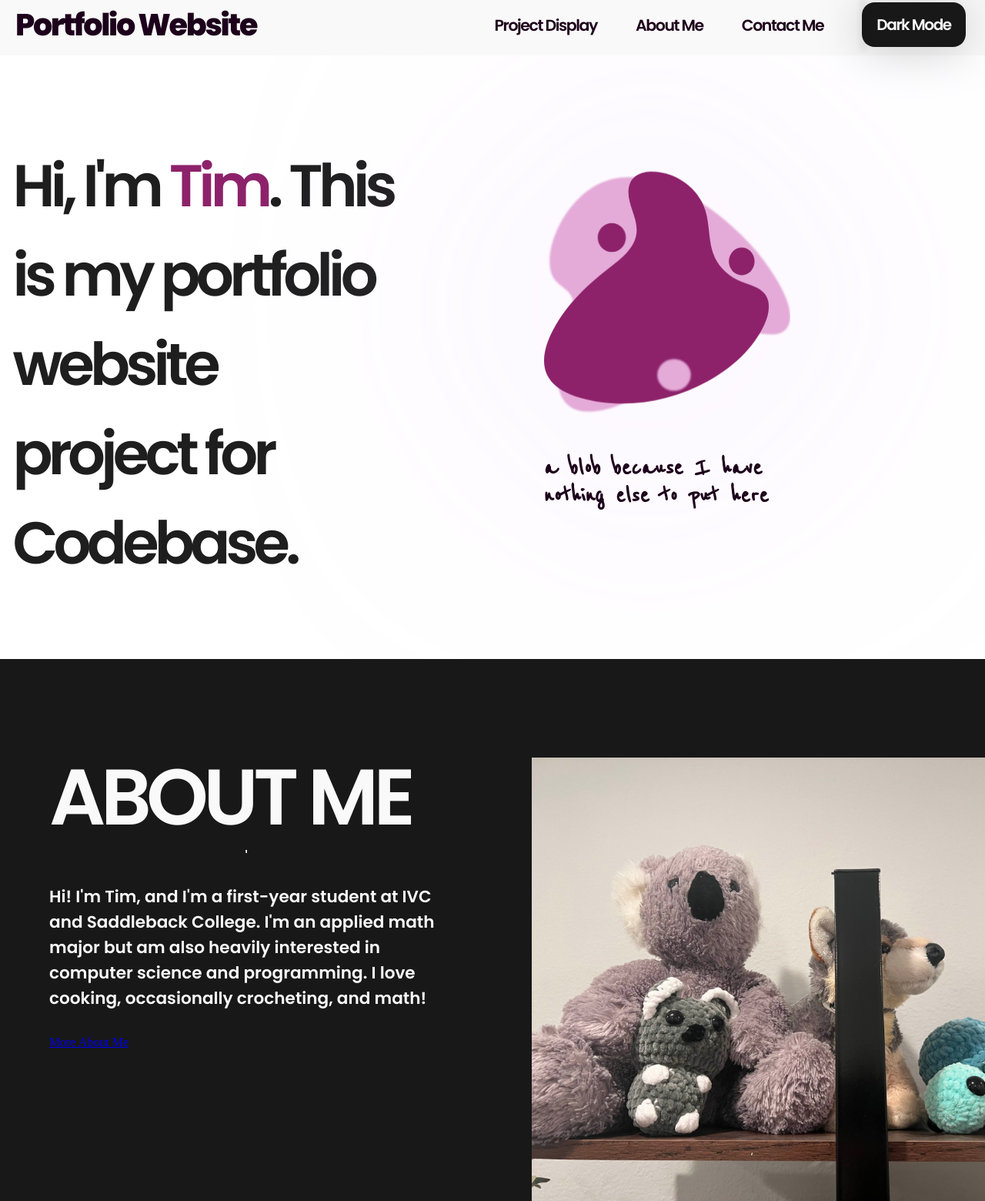
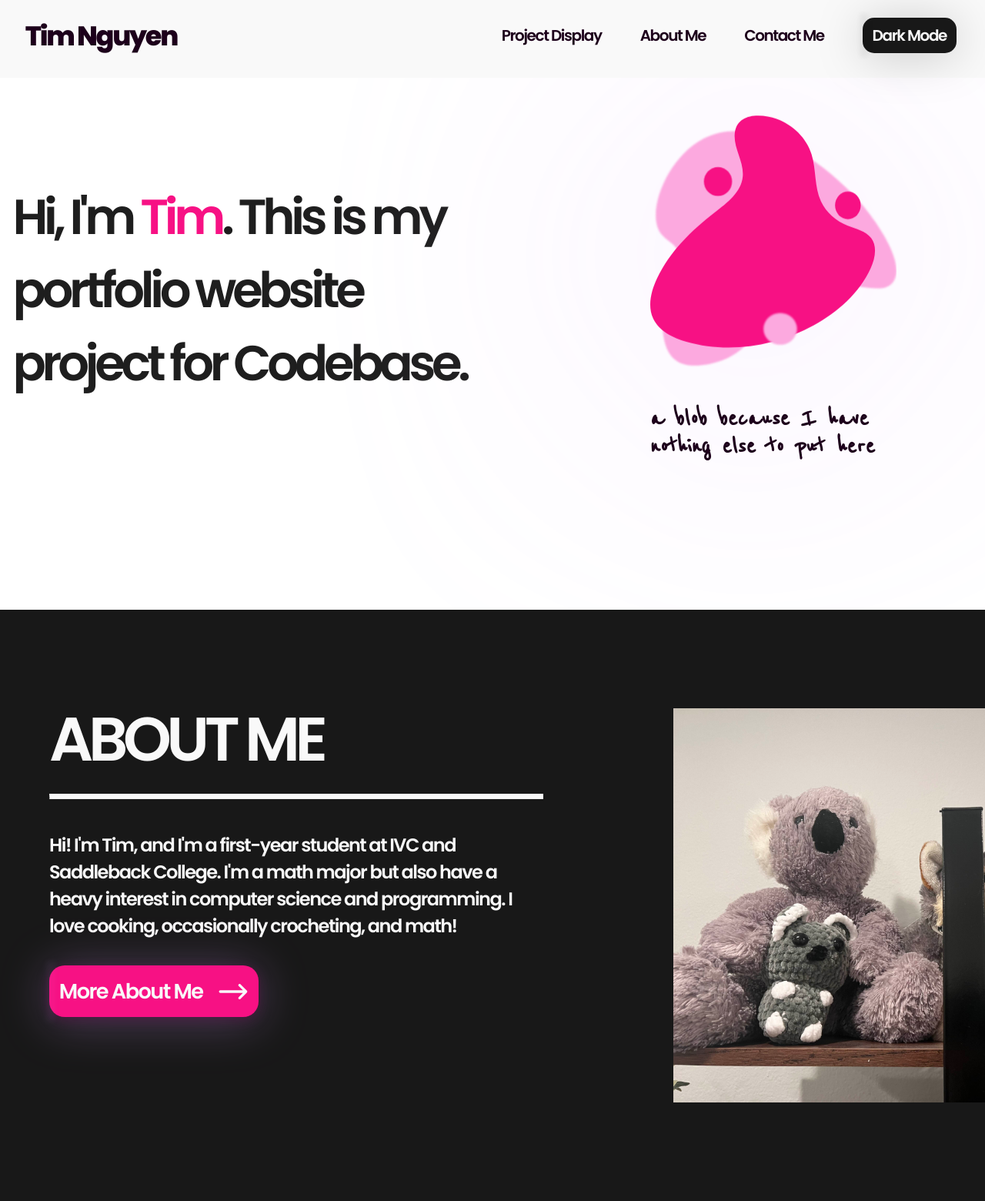
Before and after one commit to tim-nguyen0/codebase_portfolio, a plain HTML site: page index.html in a window 1280 px wide. Shown: the part 8-1568 px from the top of the page at 77% size. Drawn offline with Linux system fonts and the light colour scheme.

Commit message:
Polished landing page

```diff
--- a/index.html
+++ b/index.html
@@ -12,7 +12,7 @@
   <!-- Navigation Bar -->
   <header>
     <div class="logo">
-      <a href="#Portfolio Website">Portfolio Website</a>
+      <a href="#Portfolio Website">Tim Nguyen</a>
     </div class>
     <nav>
       <a href="#project-display" class="navlink">Project Display</a>
@@ -26,11 +26,15 @@
 
   <!-- Main Introduction Section -->
   <section id="intro">
-    <div id="intro-paralax-box"><span></span></div>
-    <div id="intro-text">
-      <p id="intro-large-text">Hi, I'm <span style="color:#8d226a;">Tim</span>. This is my portfolio website project for
-        Codebase.</p>
+    <div id="intro-parallax-container">
+      <div id="intro-parallax-box"><span></span></div>
+      <div id="intro-text">
+        <p id="intro-large-text">Hi, I'm <span style="color:#f71184;">Tim</span>. This is my portfolio website project
+          for
+          Codebase.</p>
+      </div>
     </div>
+
     <div id="intro-image">
       <div class="intro-centering-div"></div>
       <div id="intro-image-object">
@@ -39,11 +43,11 @@
           <defs>
             <style>
               .cls-1 {
-                fill: #E4AAD8;
+                fill: #fca9df;
               }
 
               .cls-2 {
-                fill: #8D226A;
+                fill: #f71184;
               }
             </style>
           </defs>
@@ -74,10 +78,19 @@
       </div>
       <hr class="solid">
       </hr>
-      <p class="about-text">Hi! I'm Tim, and I'm a first-year student at IVC and Saddleback College. I'm an applied math
-        major but am also
-        heavily interested in computer science and programming. I love cooking, occasionally crocheting, and math!</p>
-      <a href="#mor e-about-me" class="button">More About Me</a>
+      <p class="about-text">Hi! I'm Tim, and I'm a first-year student at IVC and Saddleback College. I'm a math
+        major but also have a heavy interest in computer science and programming. I love cooking, occasionally
+        crocheting, and math!</p>
+
+      <button id="about-me-button">
+        More About Me
+          <svg id="button-arrow" xmlns="http://www.w3.org/2000/svg" width="40" height="40" viewBox="0 0 40 40"
+            fill="none">
+            <path
+              d="M3.36283 18.3301H32.6402L27.1551 12.845C25.5796 11.2695 27.9429 8.90631 29.5184 10.4818L34.5138 15.485L37.8485 18.8249C38.4948 19.475 38.4948 20.525 37.8485 21.1752L29.5184 29.515C29.2015 29.8406 28.7653 30.0234 28.3107 30.0196C26.8104 30.0194 26.0741 28.192 27.1551 27.1516L32.6532 21.6665H3.27657C0.965916 21.5519 1.13844 18.215 3.36283 18.3301Z"
+              fill="#F9F9F9" />
+          </svg>
+      </button>
     </div>
     <div class="about-image">
       <div class="justified-right-img">
--- a/styles.css
+++ b/styles.css
@@ -1,9 +1,9 @@
 :root {
     --NotWhite: #f9f9f9;
     --Midnight: #181818;
-    --Accent1: #8d226a;
+    --Accent1: #f71184;
     --AccentDark: #1D001B;
-    --AccentLight: #EDCBE1;
+    --AccentLight: #fca9df;
     --Grayy: #515151;
     --NotBlack: #0A0A0A;
     --Texty: #1e1e1e;
@@ -16,7 +16,11 @@
     --dark-button-color-accent: var(--Grayy);
     --dark-button-shadow-color: rgba(0, 0, 0, 0.2);
     --dark-button-shadow-color-anim: rgba(0, 0, 0, 0.05);
+    --button-shadow-color-pink: rgba(220, 159, 255, 0.3);
+    --button-shadow-color-anim: rgba(220, 159, 255, 0.05);
+    --button-color-accent: var(--AccentLight);
     z-index:10;
+
 }
 
 body.dark-mode {
@@ -25,9 +29,9 @@ body.dark-mode {
     --header-text: var(--NotWhite);
     --major-text: var(--NotWhite);
     --dark-button-color: var(--Accent1);
-    --dark-button-color-accent: #c2519d;
+    --dark-button-color-accent: var(--AccentLight);
     --dark-button-shadow-color: rgba(220, 159, 255, 0.3);
-    --dark-button-shadow-color-anim: rgba(220, 159, 255, 0.03);
+    --dark-button-shadow-color-anim: rgba(220, 159, 255, 0.08);
     overflow-x: hidden;
     width: 100%;
 }
@@ -68,7 +72,7 @@ button {
 }
 
 .spacer {
-    height: calc(8vh);
+    height: 5%;
 }
 
 .logo {
@@ -83,7 +87,7 @@ button {
 .logo a {
     color: var(--header-text);
     font-family: Poppins;
-    font-size: calc(3.1vw);
+    font-size: 220%;
     font-style: normal;
     font-weight: 800;
     line-height: normal;
@@ -105,10 +109,11 @@ header {
     /* Dark background color for contrast */
     color: white;
     /* White text color */
-    height: calc(10vh);
+    padding: 1%;
+    height: fit-content;
     /* Set a fixed height */
-    min-height: 75px;
-    gap: 30px;
+    min-height: 2%;
+    gap: 10%;
     width: 100%;
     /* Full width of the page */
 
@@ -120,7 +125,7 @@ header a {
 
 nav {
     display: flex;
-    padding: 25px;
+    padding: 10px 50px 10px 10px;
     justify-content: flex-end;
     align-items: center;
     gap: 50px;
@@ -128,21 +133,91 @@ nav {
     align-self: stretch;
 }
 
+
+#about-me-button {
+    display: flex;
+    width:fit-content;
+    height: fit-content;
+    padding: 2% 2%;
+    align-items: center;
+    gap: 20px;
+    border-radius: 20px;
+    justify-content: center;
+    background: var(--Accent1);
+    box-shadow: 0px 4px 15px 0px rgba(88, 16, 70, 0.50);
+
+    filter: drop-shadow(0px 4px 30px var(--button-shadow-color-pink));
+    transition-duration: 0.4s;
+    white-space: nowrap;
+
+    color: var(--Not-Quite-White, #F9F9F9);
+    font-family: Poppins;
+    font-size: 170%;
+    font-style: normal;
+    font-weight: 600;
+    line-height: normal;
+    letter-spacing: -1.6px;
+}
+#button-arrow {
+    width: 70%;
+    fill: var(--NotWhite);
+}
+
+#about-me-button-box{
+    display: flex;
+    width: fit-content;
+    height: 90%;
+    padding: 5px 20px;
+    align-items: center;
+    gap: 20px;
+
+
+}
+
+#about-me-button:after {
+    border-radius: 20px;
+    position: absolute;
+    content: "";
+    width: 0;
+    height: 100%;
+    top: 0;
+    left: 0;
+    direction: rtl;
+    z-index: -1;
+    box-shadow:
+        -7px -7px 20px 0px var(--button-shadow-color-anim),
+        -4px -4px 5px 0px var(--button-shadow-color-anim),
+        7px 7px 20px 0px var(--button-shadow-color-anim),
+        2px 0px 7px 6px var(--button-shadow-color-anim);
+    transition: all 0.3s ease;
+}
+#about-me-button:hover:after {
+    left: auto;
+    right: 0;
+    width: 100%;
+}
+
+#about-me-button:hover {
+    background-color: var(--button-color-accent);
+    transition: all 0.4s ease;
+}
+
+
 #dark-mode-toggle {
     display: flex;
     min-width: 100px;
     width: fit-content;
     height: fit-content;
-    padding: calc(1.8vh) calc(1.5vw);
+    padding: calc(1vh) calc(1vw) ;
     justify-content: center;
     align-items: center;
     gap: 10px;
-    border-radius: calc(1.3vw);
+    border-radius: 15px;
     background: var(--dark-button-color);
 
     color: var(--NotWhite);
     font-family: Poppins;
-    font-size: calc(12px + min(1vw, 1vh));
+    font-size: 125%;
     font-style: normal;
     font-weight: 600;
     line-height: normal;
@@ -151,6 +226,9 @@ nav {
     filter: drop-shadow(0px 4px 30px var(--dark-button-shadow-color));
     transition-duration: 0.4s;
 }
+
+
+
 
 #dark-mode-toggle:after {
     border-radius: 20px;
@@ -174,20 +252,27 @@ nav {
     left: auto;
     right: 0;
     width: 100%;
+    transition: all 0.3s ease;
 }
 
 #dark-mode-toggle:hover {
     background-color: var(--dark-button-color-accent);
+    transition: all 0.4s ease;
 }
 
-#dark-mode-toggle:active {
-    top: 2px;
+button:hover:active {
+    transform: translate(0px, 2px);
+}
+
+button:hover {
+    transform: translate(1px, -2px);
 }
 
 .navlink {
+    --font-size-navlink: calc(125%);
     color: var(--header-text);
     font-family: Poppins;
-    font-size: calc(1.6vw);
+    font-size: 125%;
     font-style: normal;
     font-weight: 600;
     line-height: normal;
@@ -209,11 +294,16 @@ nav {
     overflow:hidden;
 }
 
-#intro-paralax-box{
-    max-width: 40%;
-    min-width: 35%;
-    display:flex;
+#intro-parallax-box{
+    width: fit-content;
+}
+
+
+#intro-parallax-container{
+    min-width: calc(80vh);
+    width: fit-content;
     height: 100%;
+    flex: 1 0 0;
 }
 
 #intro-text {
@@ -222,21 +312,22 @@ nav {
     gap: 10px;
     flex: 1 0 0;
     align-self: stretch;
-    max-width: 40%;
+    max-width: calc(80vh);
     min-width: 35%;
     position:fixed;
     z-index: 0;
+    transform: translate(0, min(calc(10vw), calc(20vh)));
 }
 
 #intro-large-text {
     flex: 1 0 0;
     color: var(--major-text);
     font-family: Poppins;
-    font-size: calc(6vw);
+    font-size: calc(8vh);
     font-style: normal;
     font-weight: 600;
     line-height: normal;
-    letter-spacing: -5.75px;
+    letter-spacing: -5.25px;
     display: fixed;
     z-index: 0;
 }
@@ -258,6 +349,8 @@ nav {
     line-height: normal;
     letter-spacing: -5.75px;
     justify-content: flex-end;
+    position: relative;
+
 
 }
 
@@ -269,12 +362,12 @@ nav {
 
 #intro-image-object {
     display: flex;
-    width: calc(25vw);
+    width: calc(40vh);
     flex-direction: column;
-    align-items: center;
+    align-items:flex-end;
     gap: 10px;
+    transform: translate(5vh);
     filter: drop-shadow(0px 4px 200px rgba(220, 159, 255, 0.4));
-
 }
 
 #silly-text {
@@ -318,11 +411,11 @@ nav {
 
 .cls-1 {
     filter: blur(1px);
-    animation: float 8s ease-in-out infinite;
+    animation: float 4s ease-in-out infinite;
 }
 
 .cls-2 {
-    animation: float_down 3s ease-in-out infinite;
+    animation: float_down 5s ease-in-out infinite;
 }
 
 #about-me {
@@ -331,15 +424,19 @@ nav {
     display: flex;
     height: fit-content;
     width: calc(100% - calc(5vw));
+    min-height: calc(80vh);
     padding: calc(10vw) 0px calc(10vw) calc(5vw);
     align-items: flex-start;
     align-self: stretch;
     background: var(--Midnight, #181818);
     position: relative;
+    gap: 30px;
 }
 
 footer {
     display: flex;
+    overflow: hidden;
+    position: relative;
     height: 150px;
     min-height: min(150px, calc);
     max-height: 150px;
@@ -349,6 +446,7 @@ footer {
     gap: 10px;
     align-self: stretch;
     background: var(--Midnight, #181818);
+    z-index: 10;
 }
 
 .copyright-footer {
@@ -363,7 +461,8 @@ footer {
 
 .about-content {
     display: flex;
-    min-width: calc(40vw);
+    min-width: max(calc(50vh),calc(50vw));
+    max-width: calc(80vh);
     padding: 0 calc(3vw) 0 0;
     flex-direction: column;
     align-items: flex-start;
@@ -374,11 +473,12 @@ footer {
 
 .about-image {
     display: flex;
-    padding: 0px calc(3vw);
+    padding: 0px calc(3v);
     flex-direction: column;
     justify-content: center;
     align-items: flex-start;
     gap: 10px;
+    transform: translate(calc(5vw), 0);
     flex: 1 0 0;
 }
 
@@ -394,14 +494,14 @@ footer {
 }
 
 .about-image-object {
-    height: calc(45vw);
+    height: max(calc(60vh),calc(40vw));
 
 }
 
 h2 {
     color: var(--Not-Quite-White, #F9F9F9);
     font-family: Poppins;
-    font-size: calc(8vw);
+    font-size: 500%;
     font-style: normal;
     font-weight: 600;
     line-height: 100%; /* 109.375% */
@@ -417,6 +517,7 @@ h2 {
     width: 100%;
     gap: 10px;
     align-self: stretch;
+    padding: 0px 0px 2% 0px ;
 }
 
 #divider-h2{
@@ -430,12 +531,14 @@ h2 {
 .about-text {
     color: var(--Not-Quite-White, #F9F9F9);
     font-family: Poppins;
-    font-size: calc(2.7vh);
+    font-size: calc(3vh);
     font-style: normal;
     font-weight: 600;
     line-height: normal;
+    letter-spacing: -1.5px;
 }
 
 hr.solid {
-    border-top: 3px solid var(--NotWhite);
+    border-top: calc(0.5vw) solid var(--NotWhite);
+    width: 100%;
 }
```
Also changed, not shown: resources/right-arrows.svg (added).
